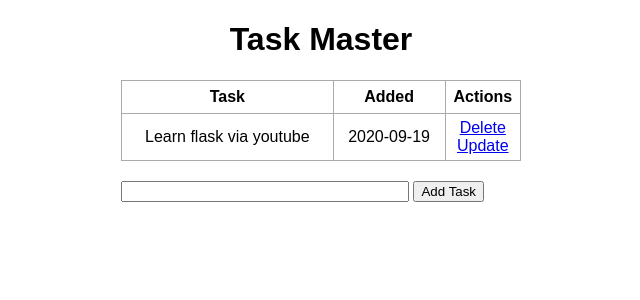
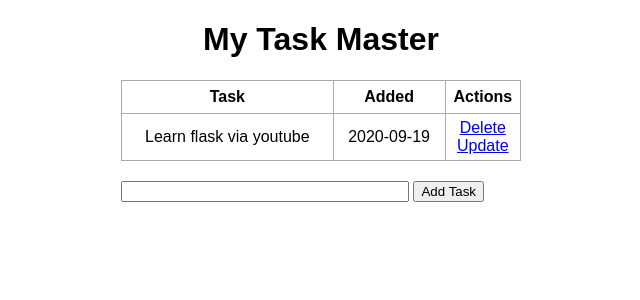
Before and after one commit to vidyaschools/TaskMaster, a Flask app: page / in a window 1280 px wide. Shown: the top 300 px of the page, without its empty margins (319-959 px from the left). Run offline with Flask 2, Linux system fonts and the light colour scheme; data comes from the database, SQL or seed files in the repository.

Commit message:
Changed the app title to My Task Master

```diff
--- a/templates/index.html
+++ b/templates/index.html
@@ -6,7 +6,7 @@
 
 {% block body %}
 <div class="content">
-    <h1 style="text-align: center;">Task Master</h1>
+    <h1 style="text-align: center;">My Task Master</h1>
     {% if tasks|length < 1 %}
     <h4>There are no tasks. Create one below!</h4>
     {% endif %}
```
